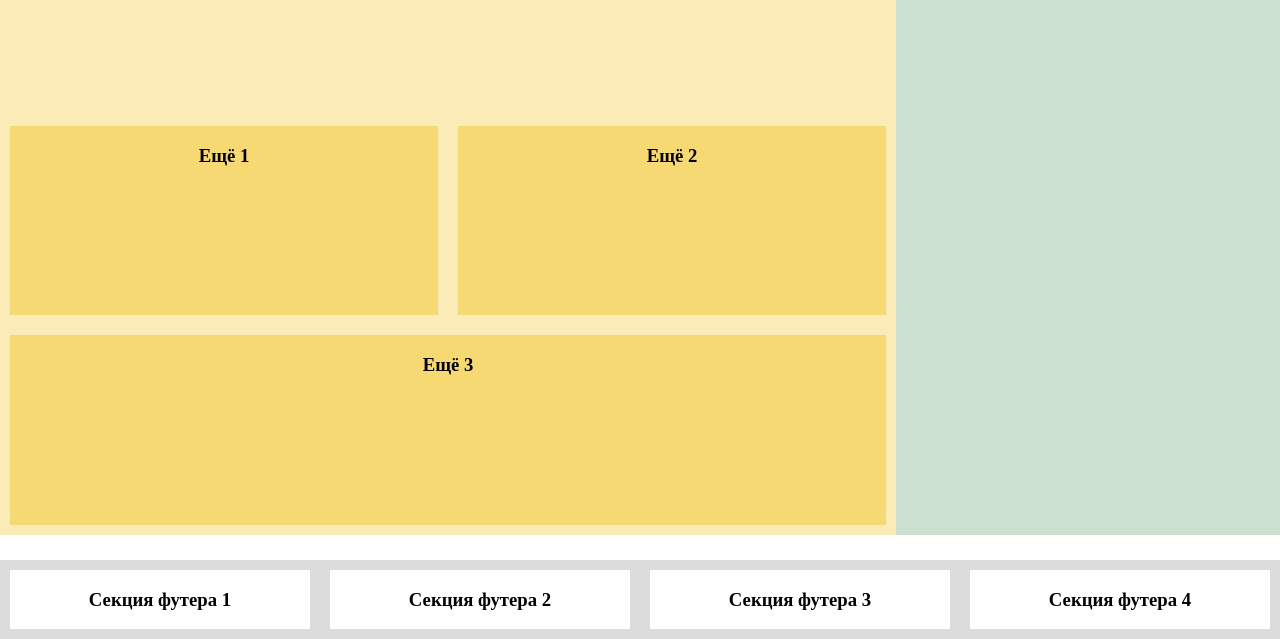
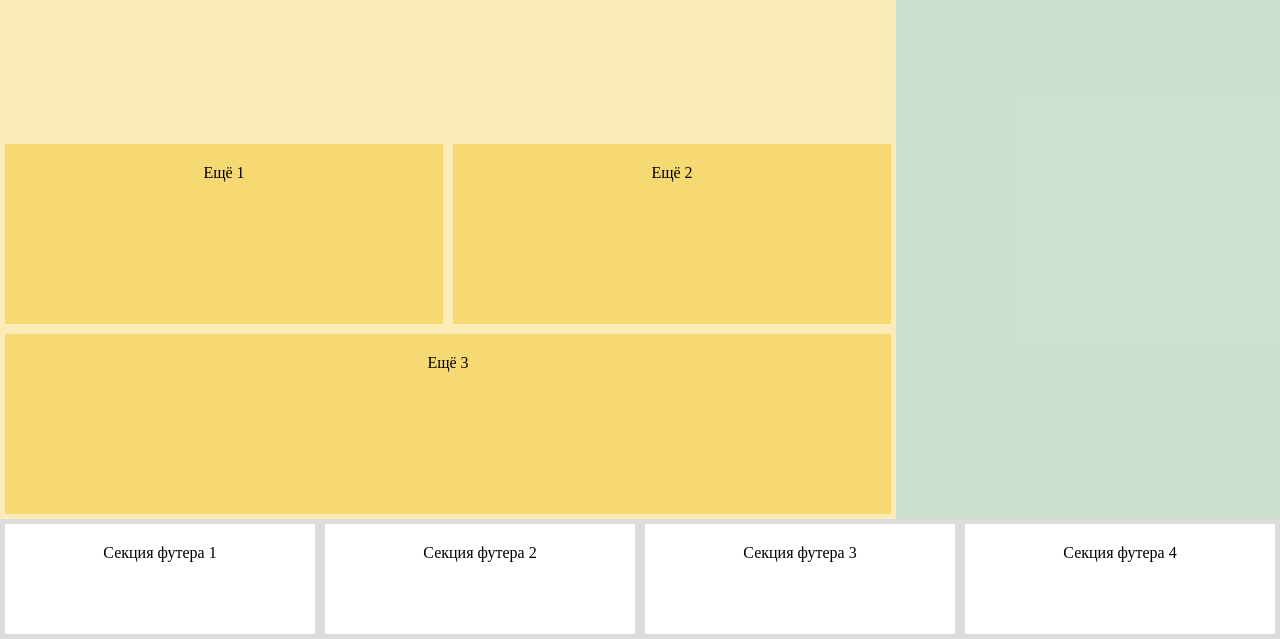
Before and after one commit to EkaterinaVolk/git-ex, a plain HTML site: page week5/index.html in a window 1280 px wide. Shown: the part 161-800 px from the top of the page. Drawn offline with Linux system fonts and the light colour scheme.

Commit message:
week7 ex1 added

```diff
--- a/week5/ex2.css
+++ b/week5/ex2.css
@@ -1,57 +1,57 @@
-.wrapper {
+.header {
   display: flex;
-  flex-direction: column;
-  min-height: 100vh;
+  height: 15vh;
+
+  background-color: rgb(220, 220, 220);
 }
 
-.top {
-  flex-grow: 1;
+.main {
+  display: flex;
+  height: 70vh;
 }
 
-header,
-footer {
+.section {
   display: flex;
-  background-color: rgb(220, 220, 220);
-  justify-content: space-evenly;
-}
+  flex-wrap: wrap;
+  flex-grow: 1;
 
-main {
-  display: flex;
-  height: 77vh;
-}
-article {
-  display: flex;
-  flex-grow: 1;
-  flex-wrap: wrap;
-  text-align: center;
-  width: 70vw;
   background-color: rgba(245, 212, 91, 0.438);
 }
 
-.articlesection {
+.item {
+  text-align: center;
   flex-grow: 1;
-  margin: 10px;
+  margin: 5px;
+  padding-top: 20px;
+}
+
+.section__item {
   background-color: rgba(245, 211, 91, 0.749);
 }
-#articleheader,
-#articlesection3 {
+
+.item__wide-item {
   width: 100%;
 }
 
-aside {
-  flex-direction: column;
-  width: 30vw;
+.title {
+  width: 100%;
   text-align: center;
+  padding-top: 20px;
+}
+
+.aside {
+  min-width: 30%;
+
   background-color: rgba(119, 174, 131, 0.377);
 }
 
-footer {
-  max-height: 20vh;
+.footer {
+  display: flex;
+  height: 15vh;
+
+  background-color: rgb(220, 220, 220);
 }
 
-.footersection {
+.footer__item {
   background-color: white;
-  flex-grow: 1;
-  text-align: center;
-  margin: 10px;
 }
--- a/week5/index.html
+++ b/week5/index.html
@@ -1,5 +1,5 @@
 <!DOCTYPE html>
-<html lang="en">
+<html lang="ru">
   <head>
     <meta charset="UTF-8" />
     <meta name="viewport" content="width=device-width, initial-scale=1.0" />
@@ -8,43 +8,25 @@
     <title>ex2</title>
   </head>
   <body>
-    <div class="wrapper">
-      <div class="top">
-        <header>
-          <h1>Шапка страницы</h1>
-        </header>
-        <main>
-          <article>
-            <h2 id="articleheader">Основная часть</h2>
-            <section class="articlesection" id="articlesection1">
-              <h3>Ещё 1</h3>
-            </section>
-            <section class="articlesection" id="articlesection2">
-              <h3>Ещё 2</h3>
-            </section>
-            <section class="articlesection" id="articlesection3">
-              <h3>Ещё 3</h3>
-            </section>
-          </article>
-          <aside>
-            <h2>Боковая часть</h2>
-          </aside>
-        </main>
-      </div>
-      <footer>
-        <section class="footersection">
-          <h3>Секция футера 1</h3>
-        </section>
-        <section class="footersection">
-          <h3>Секция футера 2</h3>
-        </section>
-        <section class="footersection">
-          <h3>Секция футера 3</h3>
-        </section>
-        <section class="footersection">
-          <h3>Секция футера 4</h3>
-        </section>
-      </footer>
-    </div>
+    <header class="header">
+      <div class="header__title title">Шапка страницы</div>
+    </header>
+    <main class="main">
+      <section class="section">
+        <div class="section__title title">Основная часть</div>
+        <div class="section__item item">Ещё 1</div>
+        <div class="section__item item">Ещё 2</div>
+        <div class="section__item item item__wide-item">Ещё 3</div>
+      </section>
+      <aside class="aside">
+        <div class="aside__title title">Боковая часть</div>
+      </aside>
+    </main>
+    <footer class="footer">
+      <div class="footer__item item">Секция футера 1</div>
+      <div class="footer__item item">Секция футера 2</div>
+      <div class="footer__item item">Секция футера 3</div>
+      <div class="footer__item item">Секция футера 4</div>
+    </footer>
   </body>
 </html>
```
